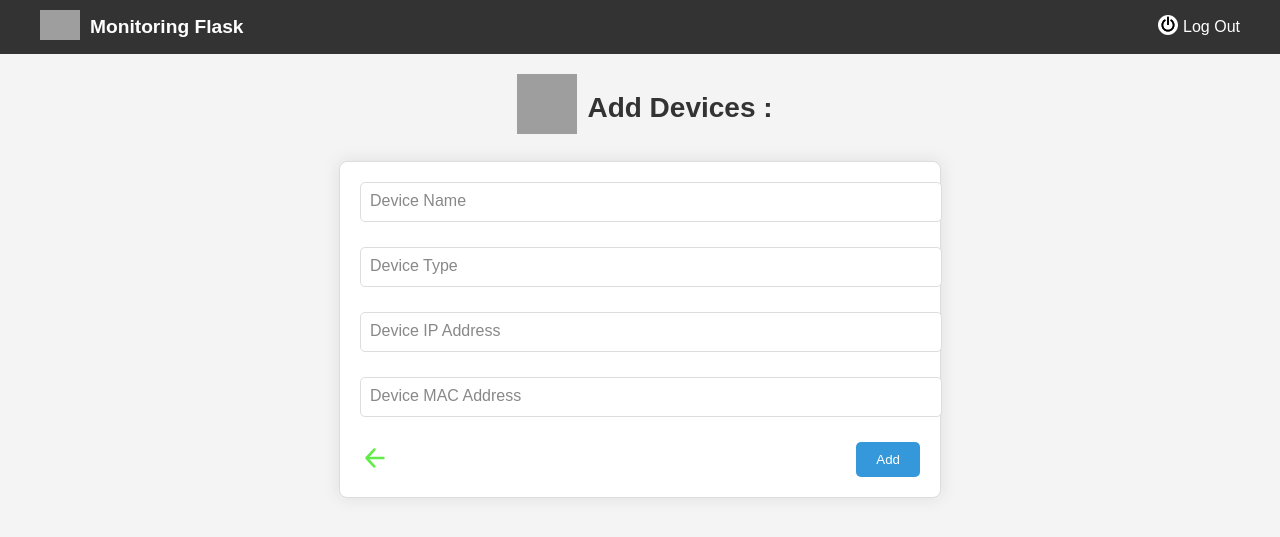
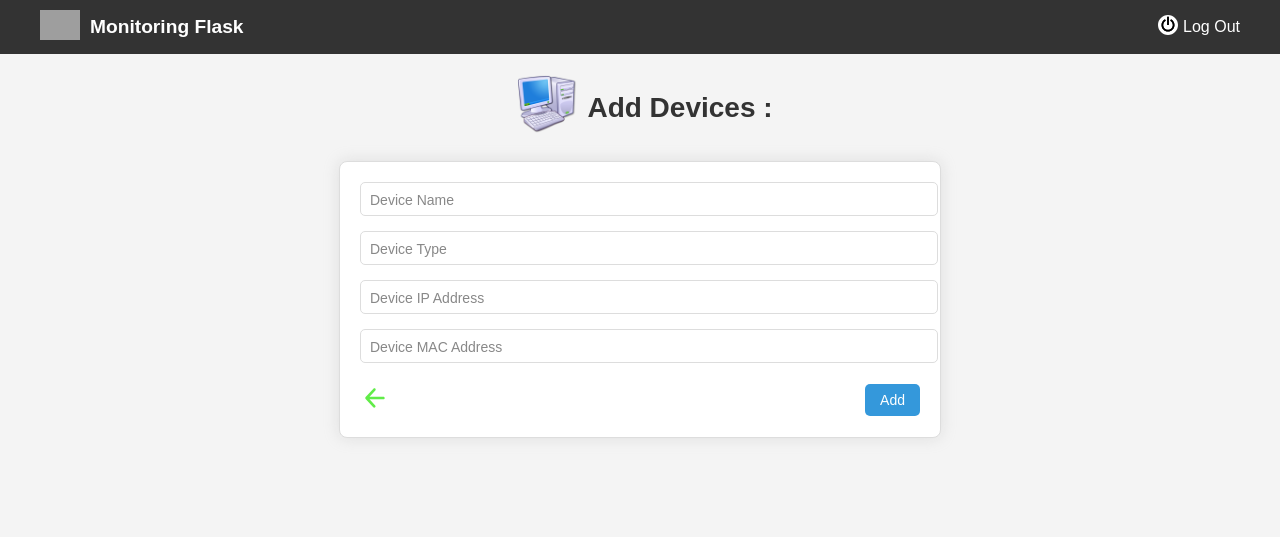
Before and after one commit to IssamIdri/Monitoring-flask, a Flask app: page /adddevice in a window 1280 px wide. Shown: the top 537 px of the page. Run offline with Flask 3, Linux system fonts and the light colour scheme; grey boxes are pictures that could not be loaded.

Commit message:
adddevice

```diff
--- a/Monitoring-app/app/static/styles/adddevice.css
+++ b/Monitoring-app/app/static/styles/adddevice.css
@@ -51,13 +51,13 @@ body {
 /* Form Input Styles */
 .user-box {
     position: relative;
-    margin-bottom: 25px;
+    margin-bottom: 15px; /* Reduced margin for a more compact form */
 }
 
 .user-box input {
     width: 100%;
-    padding: 10px;
-    font-size: 16px;
+    padding: 8px; /* Reduced padding for a more compact form */
+    font-size: 14px; /* Slightly smaller font size */
     color: #333;
     border: 1px solid #ddd;
     border-radius: 5px;
@@ -73,7 +73,7 @@ body {
     position: absolute;
     top: 10px;
     left: 10px;
-    font-size: 16px;
+    font-size: 14px; /* Slightly smaller font size */
     color: #888;
     transition: transform 0.3s, font-size 0.3s, color 0.3s;
 }
@@ -82,7 +82,7 @@ body {
 .user-box input:valid ~ label {
     top: -15px;
     left: 0;
-    font-size: 12px;
+    font-size: 12px; /* Slightly smaller font size */
     color: #3498db;
 }
 
@@ -106,7 +106,8 @@ body {
 
 .add {
     display: inline-block;
-    padding: 10px 20px;
+    padding: 8px 15px; /* Adjusted padding for a more compact button */
+    font-size: 14px; /* Slightly smaller font size */
     background-color: #3498db;
     color: #fff;
     border: none;
--- a/Monitoring-app/app/templates/adddevice.html
+++ b/Monitoring-app/app/templates/adddevice.html
@@ -18,15 +18,15 @@
     <div class="title-container">
         <div class="title">
             <div>
-                <img src="../static/imgs/icons8-plusieurs-équipements-96.png" alt="">
+                <img src="..\static\images\computer_pc.png" alt=""><br />
             </div>
-            <div>Add Devices : </div>
+            <div> Add Devices : </div>
         </div>
     </div>
 
     <div class="container-add-device">
         <div class="login-box">
-            <form action="/add_device" method="post">
+            <form action="/adddevice" method="post">
 
                 <div class="user-box">
                     <input type="text" name="device_name" required="">
```
Also changed, not shown: Monitoring-app/app/static/images/computer_pc.png (added).
